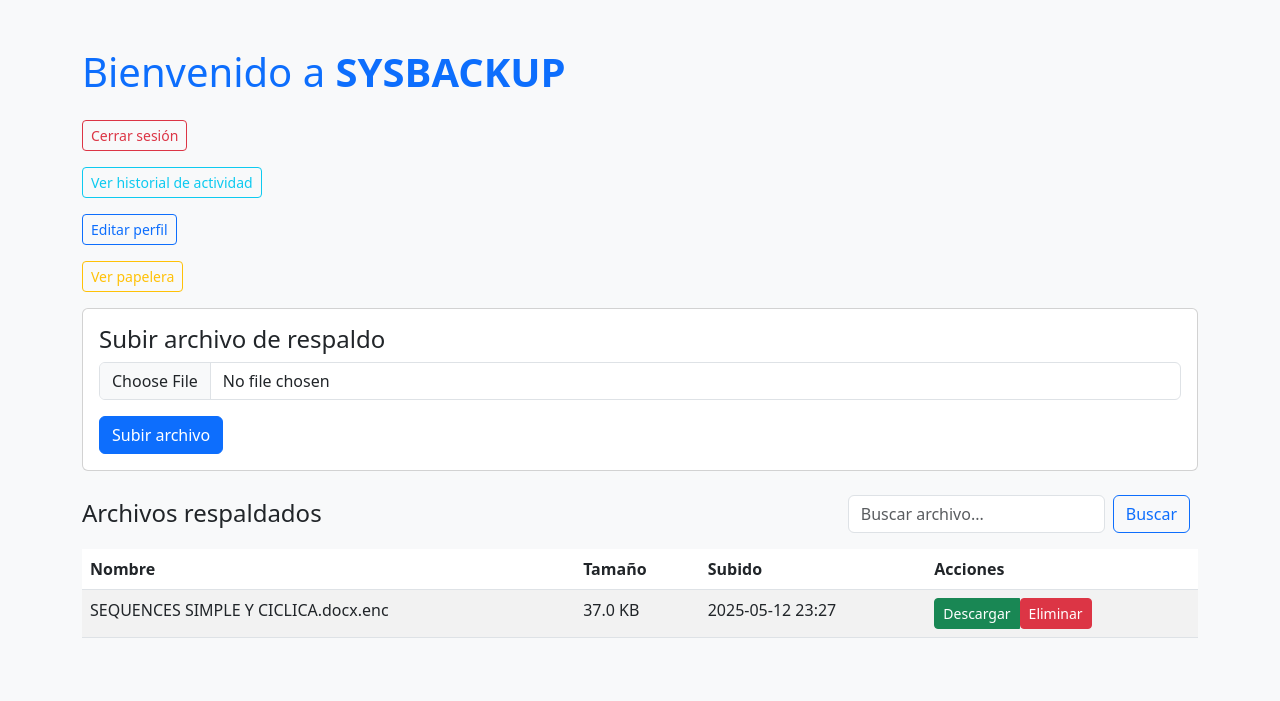
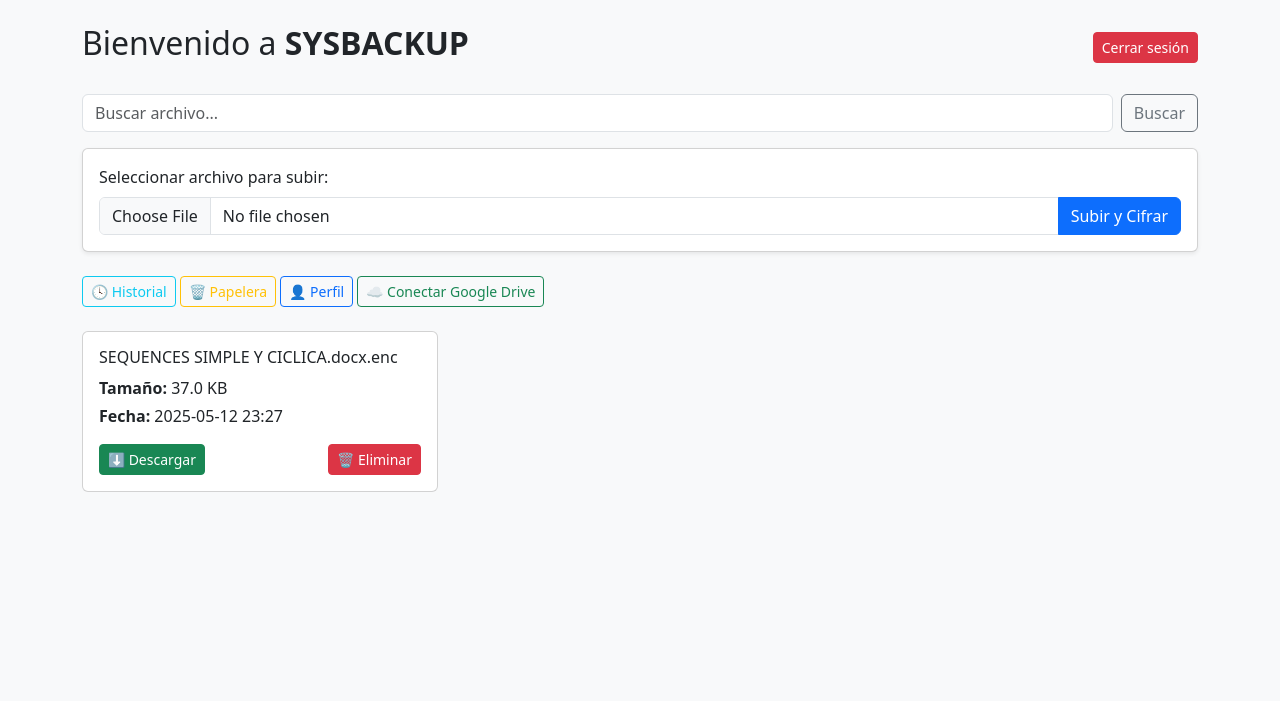
Before and after one commit to Tonylu19/sysbackup, a Flask app: page / in a window 1280 px wide. Shown: the top 701 px of the page. Run offline with Flask 3, Linux system fonts and the light colour scheme; a user stored in the database is signed in; data comes from the database, SQL or seed files in the repository; both versions use the stored data as it was after the commit; parts of the project's set-up code (start-up, migrations or seed data) failed here and were passed over.

Commit message:
integracion

```diff
--- a/app/routes.py
+++ b/app/routes.py
@@ -7,8 +7,9 @@ import os
 from app.crypto_utils import encrypt_file, decrypt_file
 from app.database import Backup
 from app.extensions import db
-from gdrive_upload import upload_to_drive
-
+from gdrive_oauth import get_flow, save_user_token, create_drive_service
+from werkzeug.utils import secure_filename
+from googleapiclient.http import MediaFileUpload
 
 main = Blueprint("main", __name__)
 
@@ -16,59 +17,45 @@ main = Blueprint("main", __name__)
 @login_required
 def index():
     query = request.args.get("q", "").lower()
-
     backups = Backup.query.filter_by(user_id=current_user.id, eliminado=False).order_by(Backup.timestamp.desc()).all()
-
-
-    files = []
-    for backup in backups:
-        if query and query not in backup.filename.lower():
-            continue
-        files.append({
-            "name": backup.filename,
-            "size": f"{backup.size_kb:.1f} KB",
-            "date": backup.timestamp.strftime('%Y-%m-%d %H:%M')
-        })
-
+    files = [{
+        "name": b.filename,
+        "size": f"{b.size_kb:.1f} KB",
+        "date": b.timestamp.strftime('%Y-%m-%d %H:%M')
+    } for b in backups if not query or query in b.filename.lower()]
     return render_template("index.html", files=files, query=query)
 
 @main.route("/upload", methods=["POST"])
 @login_required
 def upload_file():
-    if "file" not in request.files:
+    if "file" not in request.files or request.files["file"].filename == "":
         flash("No se seleccionó ningún archivo.")
         return redirect(url_for("main.index"))
 
     file = request.files["file"]
-    if file.filename == "":
-        flash("Nombre de archivo vacío.")
-        return redirect(url_for("main.index"))
+    original_filename = secure_filename(file.filename)
+    encrypted_data = encrypt_file(file.read())
+    encrypted_filename = original_filename + ".enc"
+    local_path = os.path.join(current_app.config["UPLOAD_FOLDER"], encrypted_filename)
 
-    raw_data = file.read()
-    encrypted_data = encrypt_file(raw_data)
-
-    filename = file.filename + ".enc"
-    path = os.path.join(current_app.config["UPLOAD_FOLDER"], filename)
-    with open(path, "wb") as f:
+    with open(local_path, "wb") as f:
         f.write(encrypted_data)
 
-    size_kb = os.path.getsize(path) / 1024
+    drive_service = create_drive_service(current_user.id)
+    if drive_service:
+        try:
+            metadata = {"name": encrypted_filename}
+            media = MediaFileUpload(local_path, mimetype="application/octet-stream")
+            drive_service.files().create(body=metadata, media_body=media).execute()
+            flash("Archivo subido a Google Drive.")
+        except Exception as e:
+            flash(f"Error al subir a Google Drive: {e}")
+    else:
+        flash("Tu cuenta no está conectada a Google Drive.")
+
+    size_kb = os.path.getsize(local_path) / 1024
     now = datetime.now()
-
-    # 👇 Subida automática a Google Drive
-    try:
-        drive_file_id = upload_to_drive(path, filename)
-        flash(f"Archivo subido correctamente y respaldado en Google Drive. ID: {drive_file_id}")
-    except Exception as e:
-        flash(f"Error al subir a Google Drive: {e}")
-        drive_file_id = None
-
-    new_backup = Backup(
-        filename=filename,
-        size_kb=size_kb,
-        timestamp=now,
-        user_id=current_user.id
-    )
+    new_backup = Backup(filename=encrypted_filename, size_kb=size_kb, timestamp=now, user_id=current_user.id)
     db.session.add(new_backup)
     db.session.commit()
 
@@ -111,43 +98,32 @@ def delete_file(filename):
     if os.path.isfile(file_path):
         os.remove(file_path)
 
-    backup.eliminado = True  # 👈 Solo lo marca como eliminado
+    backup.eliminado = True
     db.session.commit()
     flash(f"Archivo '{filename}' movido a la papelera.")
     return redirect(url_for("main.index"))
-
 
 @main.route("/historial")
 @login_required
 def historial():
     backups = Backup.query.filter_by(user_id=current_user.id).order_by(Backup.timestamp.desc()).all()
-
-    registros = []
-    for b in backups:
-        full_path = os.path.join(current_app.config["UPLOAD_FOLDER"], b.filename)
-        existe = os.path.isfile(full_path)
-        registros.append({
-            "name": b.filename,
-            "size": f"{b.size_kb:.1f} KB",
-            "date": b.timestamp.strftime('%Y-%m-%d %H:%M'),
-            "status": "Disponible" if existe else "Eliminado"
-        })
-
+    registros = [{
+        "name": b.filename,
+        "size": f"{b.size_kb:.1f} KB",
+        "date": b.timestamp.strftime('%Y-%m-%d %H:%M'),
+        "status": "Disponible" if os.path.isfile(os.path.join(current_app.config["UPLOAD_FOLDER"], b.filename)) else "Eliminado"
+    } for b in backups]
     return render_template("historial.html", registros=registros)
 
 @main.route("/papelera")
 @login_required
 def papelera():
     backups = Backup.query.filter_by(user_id=current_user.id, eliminado=True).order_by(Backup.timestamp.desc()).all()
-
-    archivos = []
-    for b in backups:
-        archivos.append({
-            "name": b.filename,
-            "size": f"{b.size_kb:.1f} KB",
-            "date": b.timestamp.strftime('%Y-%m-%d %H:%M')
-        })
-
+    archivos = [{
+        "name": b.filename,
+        "size": f"{b.size_kb:.1f} KB",
+        "date": b.timestamp.strftime('%Y-%m-%d %H:%M')
+    } for b in backups]
     return render_template("papelera.html", archivos=archivos)
 
 @main.route("/restaurar/<filename>", methods=["POST"])
@@ -162,3 +138,19 @@ def restaurar_file(filename):
     db.session.commit()
     flash(f"Archivo '{filename}' restaurado.")
     return redirect(url_for("main.papelera"))
+
+@main.route("/connect_drive")
+@login_required
+def connect_drive():
+    flow = get_flow()
+    auth_url, _ = flow.authorization_url(prompt='consent')
+    return redirect(auth_url)
+
+@main.route("/oauth2callback")
+@login_required
+def oauth2callback():
+    flow = get_flow()
+    flow.fetch_token(authorization_response=request.url)
+    save_user_token(current_user.id, flow.credentials)
+    flash("Google Drive conectado exitosamente.")
+    return redirect(url_for("main.index"))
--- a/app/templates/index.html
+++ b/app/templates/index.html
@@ -2,17 +2,27 @@
 <html lang="es">
 <head>
     <meta charset="UTF-8">
-    <title>Panel SYSBACKUP</title>
+    <title>SYSBACKUP | Panel</title>
     <link href="https://cdn.jsdelivr.net/npm/bootstrap@5.3.0/dist/css/bootstrap.min.css" rel="stylesheet">
+    <style>
+        body { background-color: #f8f9fa; }
+        .card-hover:hover { box-shadow: 0 0 10px rgba(0,0,0,0.15); transition: 0.3s; }
+        .drive-status { font-size: 0.9rem; }
+    </style>
 </head>
-<body class="bg-light">
+<body>
+    <div class="container py-4">
+        <div class="d-flex justify-content-between align-items-center mb-4">
+            <h2>Bienvenido a <strong>SYSBACKUP</strong></h2>
+            <a href="{{ url_for('auth.logout') }}" class="btn btn-danger btn-sm">Cerrar sesión</a>
+        </div>
 
-<div class="container py-5">
-    <h1 class="mb-4 text-primary">Bienvenido a <strong>SYSBACKUP</strong></h1>
-    <p><a href="{{ url_for('auth.logout') }}" class="btn btn-outline-danger btn-sm">Cerrar sesión</a></p>
-    <p><a href="{{ url_for('main.historial') }}" class="btn btn-outline-info btn-sm">Ver historial de actividad</a></p>
-    <p><a href="{{ url_for('auth.perfil') }}" class="btn btn-outline-primary btn-sm">Editar perfil</a></p>
-    <p><a href="{{ url_for('main.papelera') }}" class="btn btn-outline-warning btn-sm">Ver papelera</a></p>
+        <div class="mb-3">
+            <form method="GET" action="{{ url_for('main.index') }}" class="d-flex">
+                <input type="text" name="q" value="{{ query }}" placeholder="Buscar archivo..." class="form-control me-2">
+                <button type="submit" class="btn btn-outline-secondary">Buscar</button>
+            </form>
+        </div>
 
         {% with messages = get_flashed_messages() %}
           {% if messages %}
@@ -24,61 +34,44 @@
           {% endif %}
         {% endwith %}
 
-    <div class="card mb-4">
+        <form method="POST" action="{{ url_for('main.upload_file') }}" enctype="multipart/form-data" class="card p-3 shadow-sm mb-4">
+            <label class="form-label">Seleccionar archivo para subir:</label>
+            <div class="input-group">
+                <input type="file" name="file" class="form-control" required>
+                <button type="submit" class="btn btn-primary">Subir y Cifrar</button>
+            </div>
+        </form>
+
+        <div class="mb-4">
+            <a href="{{ url_for('main.historial') }}" class="btn btn-outline-info btn-sm">🕓 Historial</a>
+            <a href="{{ url_for('main.papelera') }}" class="btn btn-outline-warning btn-sm">🗑 Papelera</a>
+            <a href="{{ url_for('auth.perfil') }}" class="btn btn-outline-primary btn-sm">👤 Perfil</a>
+            <a href="{{ url_for('main.connect_drive') }}" class="btn btn-outline-success btn-sm">☁️ Conectar Google Drive</a>
+        </div>
+
+        <div class="row">
+            {% if files %}
+                {% for f in files %}
+                <div class="col-md-6 col-lg-4 mb-4">
+                    <div class="card card-hover">
                         <div class="card-body">
-            <h4 class="card-title">Subir archivo de respaldo</h4>
-            <form method="POST" action="{{ url_for('main.upload_file') }}" enctype="multipart/form-data">
-                <div class="mb-3">
-                    <input type="file" name="file" class="form-control" required>
-                </div>
-                <button type="submit" class="btn btn-primary">Subir archivo</button>
+                            <h6 class="card-title text-truncate">{{ f.name }}</h6>
+                            <p class="mb-1"><strong>Tamaño:</strong> {{ f.size }}</p>
+                            <p class="mb-1"><strong>Fecha:</strong> {{ f.date }}</p>
+                            <div class="d-flex justify-content-between mt-3">
+                                <a href="{{ url_for('main.download_file', filename=f.name) }}" class="btn btn-sm btn-success">⬇️ Descargar</a>
+                                <form action="{{ url_for('main.delete_file', filename=f.name) }}" method="POST">
+                                    <button type="submit" class="btn btn-sm btn-danger">🗑 Eliminar</button>
                                 </form>
                             </div>
                         </div>
-
-    <div class="d-flex justify-content-between align-items-center mb-3">
-        <h4 class="mb-0">Archivos respaldados</h4>
-        <form method="GET" class="d-flex align-items-center">
-            <input type="text" name="q" value="{{ query }}" placeholder="Buscar archivo..." class="form-control me-2">
-            <button type="submit" class="btn btn-outline-primary me-2">Buscar</button>
-            {% if query %}
-                <a href="{{ url_for('main.index') }}" class="btn btn-outline-secondary">Limpiar</a>
+                    </div>
+                </div>
+                {% endfor %}
+            {% else %}
+                <p class="text-muted">No hay backups disponibles.</p>
             {% endif %}
-        </form>
         </div>
-
-    <table class="table table-striped">
-        <thead>
-            <tr>
-                <th>Nombre</th>
-                <th>Tamaño</th>
-                <th>Subido</th>
-                <th>Acciones</th>
-            </tr>
-        </thead>
-        <tbody>
-            {% for file in files %}
-            <tr>
-                <td>{{ file.name }}</td>
-                <td>{{ file.size }}</td>
-                <td>{{ file.date }}</td>
-                <td>
-                    <div class="btn-group">
-                        <a href="{{ url_for('main.download_file', filename=file.name) }}" class="btn btn-sm btn-success">Descargar</a>
-                        <form method="POST" action="{{ url_for('main.delete_file', filename=file.name) }}" onsubmit="return confirm('¿Eliminar este archivo?');">
-                            <button type="submit" class="btn btn-sm btn-danger">Eliminar</button>
-                        </form>
     </div>
-                </td>
-            </tr>
-            {% else %}
-            <tr>
-                <td colspan="4" class="text-muted text-center">No hay archivos aún.</td>
-            </tr>
-            {% endfor %}
-        </tbody>
-    </table>
-</div>
-
 </body>
 </html>
--- a/run.py
+++ b/run.py
@@ -1,5 +1,7 @@
 from app import create_app
 from config import PORT
+from dotenv import load_dotenv
+load_dotenv()
 
 app = create_app()
 
```
Also changed, not shown: app/templates/historial.html (+18 -17 lines), app/templates/login.html (+23 -19 lines), app/templates/register.html (+25 -21 lines), gdrive_oauth.py (added, +41 -0 lines), app.db, 4 other files. Lines whose indentation alone changed are shown as unchanged.
